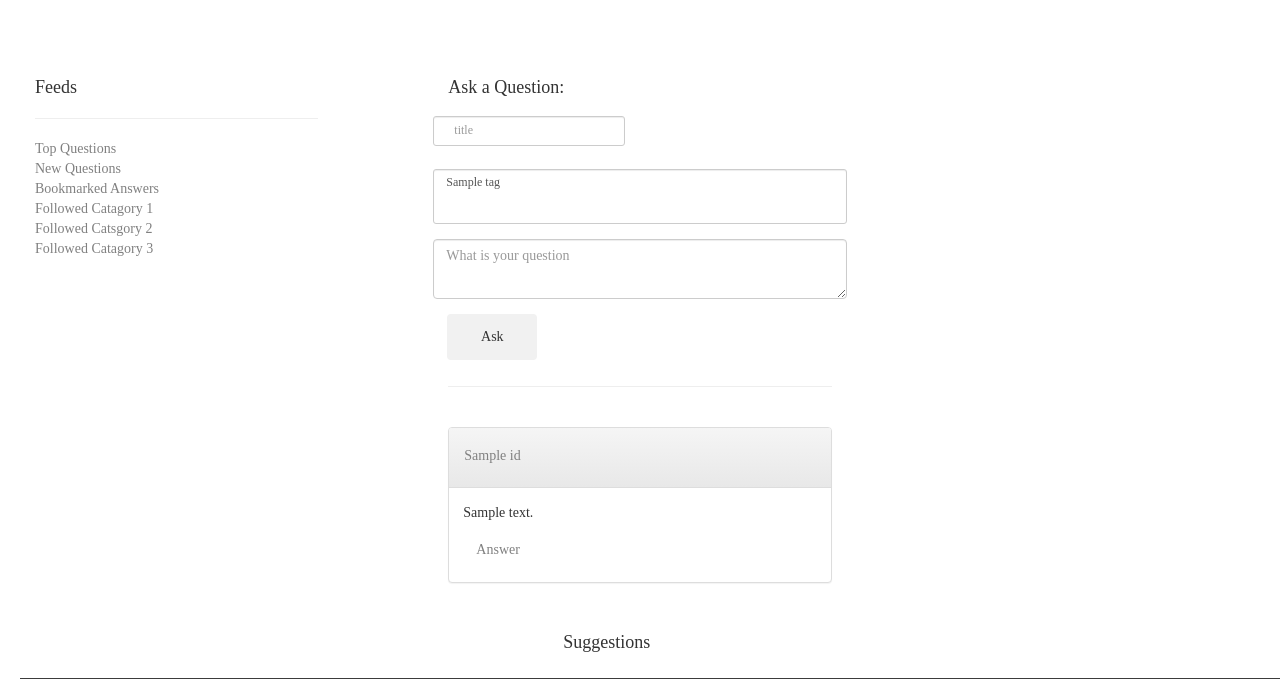
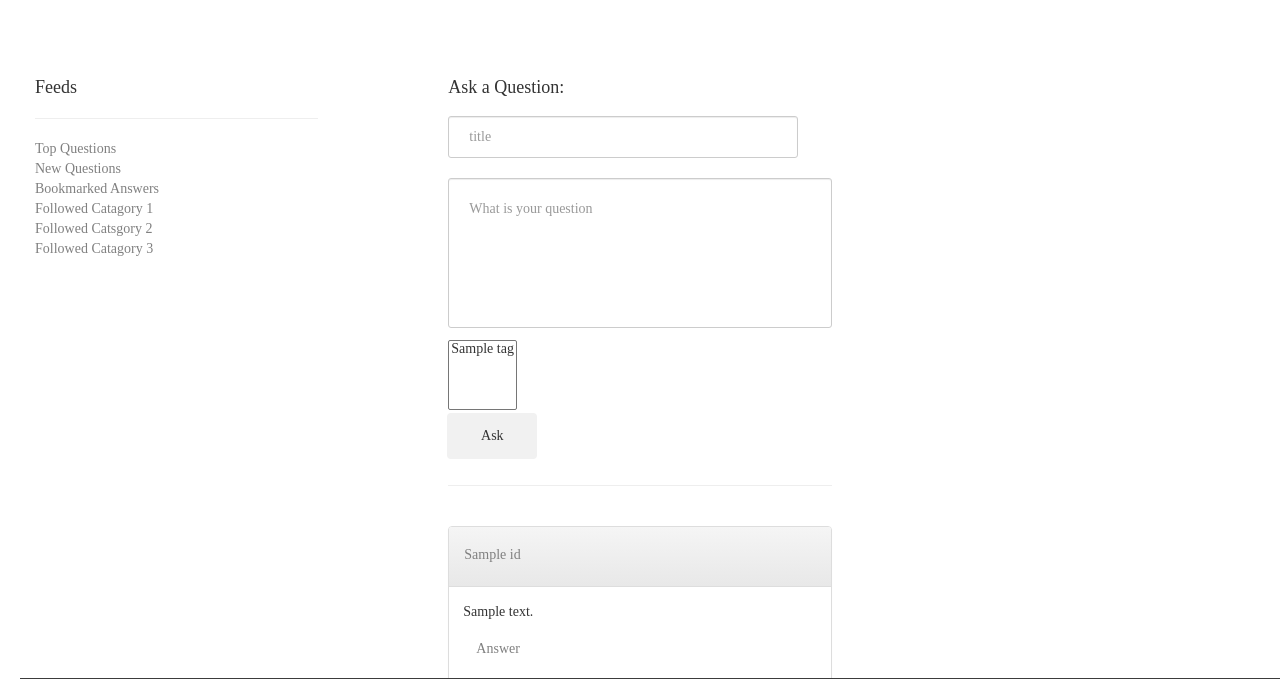
Before and after one commit to Christiaanben/quori, a Flask app: template app/templates/home.html in a window 1280 px wide. Shown: the part 72-751 px from the top of the page. Run offline with Flask 2, Linux system fonts and the light colour scheme; the template is opened without the code that fills it: most values are stand-ins (such as "Sample title", 1, 10 or a date in 2020); parts of the project's set-up code (start-up, migrations or seed data) failed here and were passed over; some libraries are stand-ins or nearby versions; some web fonts are replaced.

Commit message:
YAAAASSSS

```diff
--- a/app/templates/home.html
+++ b/app/templates/home.html
@@ -27,23 +27,15 @@
   <!-- Main column for the questions, id's need to be added to each card div depending on how much we want to display-->
   <div class="col-lg-4 col-md-4 mediaQuestion">
     <h4 class="card-title">Ask a Question:</h4>
-      <form class="form-horizontal" action="{{ url_for('add_question') }}" method="post" style="display: inline;">
-                <div class="form-group" style="width: 50% ">
-                    <input type="text" class="form-control input-sm" name="title" placeholder="title"
-                           style="width: 100%;">
-                </div>
-                <div class="form-group">
-                    <select id="Qtags" name="Qtags" class="form-control input-sm" multiple style="height: 55px">
+    <form class="input-group" action="{{ url_for('add_question') }}" method="post" style="display: inline;">
+      <input type="text" class="form-control" name="title" placeholder="title" width="300px" style="margin-bottom: 20px; padding: 20px; border-radius: 3px;">
+      <textarea class="form-control txtAreaQuestion" name="question" placeholder="What is your question" style=" margin-bottom: 12px; padding: 20px; border-radius: 3px; height: 150px; resize: none;"></textarea>
+      <select id="Qtags" name="Qtags" multiple>
                     {% for interest in interests %}
                         <option type="checkbox" name="{{ interest.tag }}"
                                 value="{{ interest.tag }}">{{ interest.tag }}</option>
                     {% endfor %}
                 </select>
-                </div>
-                <div class="form-group">
-                <textarea class="form-control " name="question" placeholder="What is your question"
-                          style="overflow: -moz-scrollbars-vertical; resize: vertical; max-height: 200px; min-height: 60px;"></textarea>
-                </div>
       <span class="input-group-btn">
         <input type="submit" class="btn btn-secondary" value="Ask"
                style="padding: 12px; width: 90px; border-radius: 4px;">
```
Lines whose indentation alone changed are shown as unchanged.
